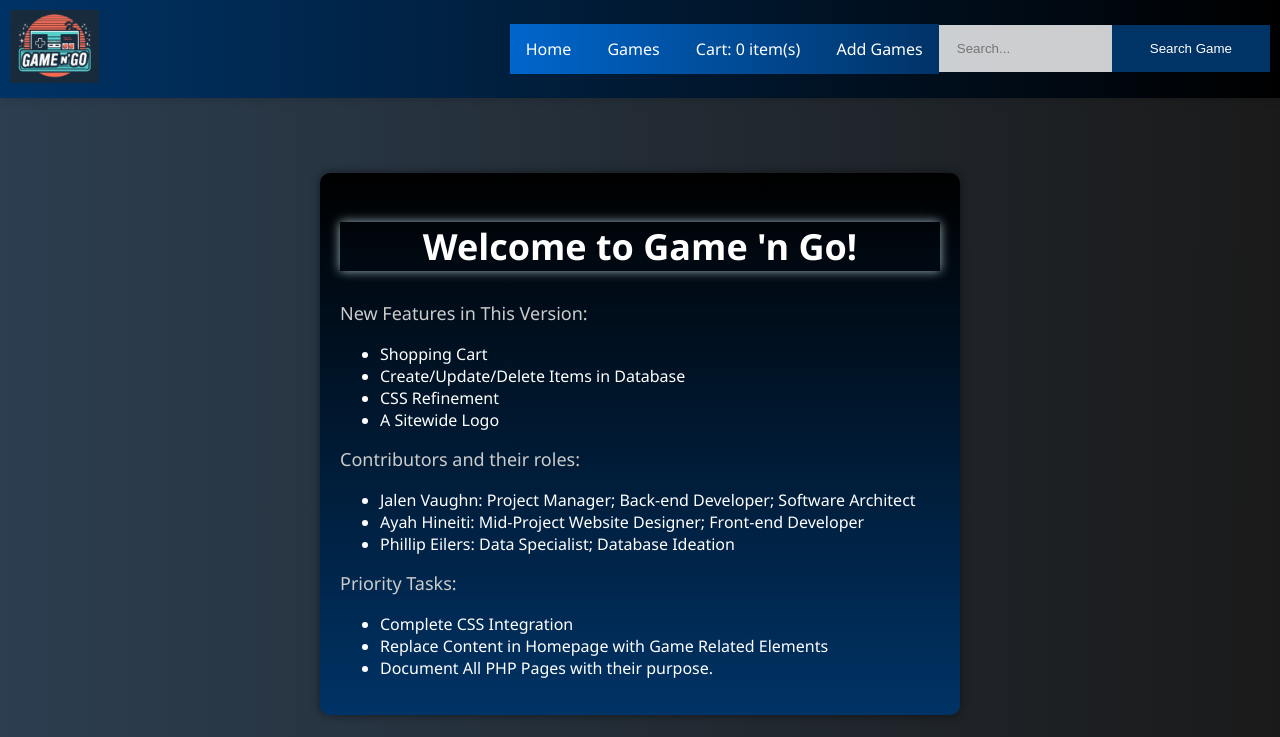
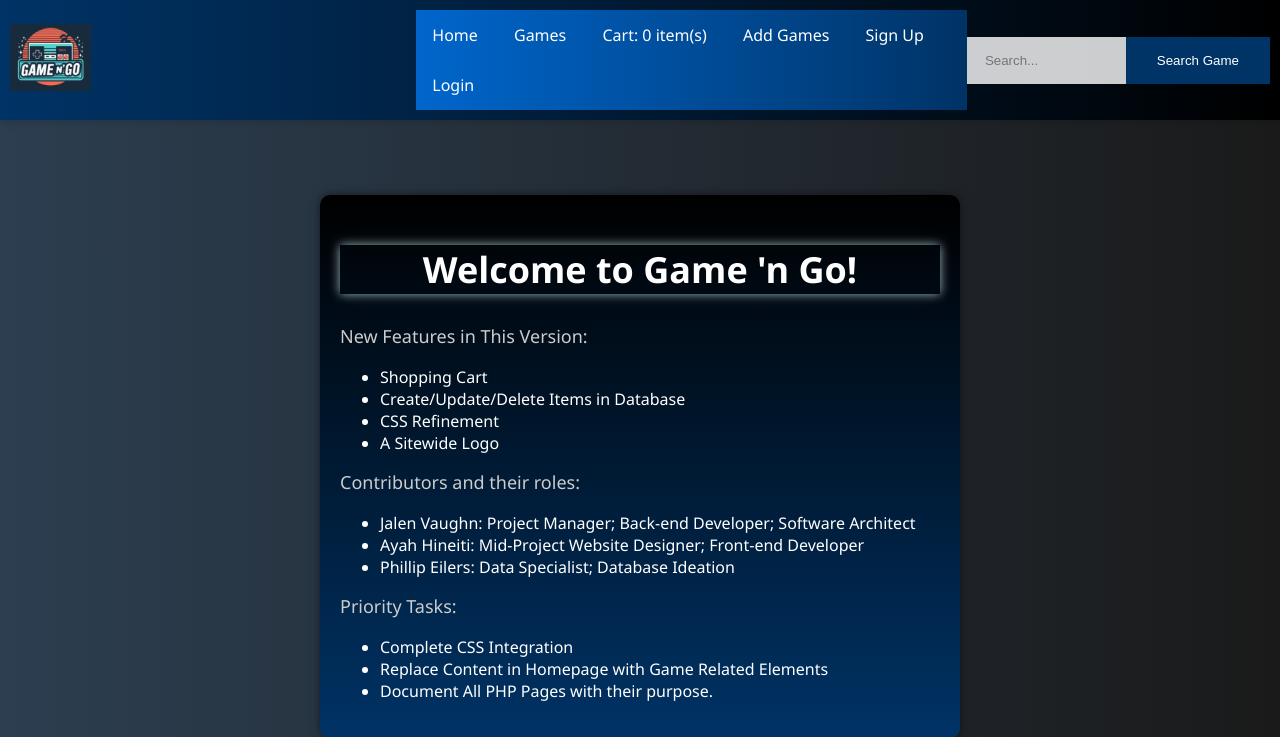
Before and after one commit to jvspeed74/Dynamic-Web-Application_with_Database-Integration, a PHP site: page /index.php in a window 1280 px wide. Shown: the top 737 px of the page. Run offline with PHP 8.4, Linux system fonts and the light colour scheme.

Commit message:
Added login/signup to header.php

```diff
--- a/I210ProjectGitHub/header.php
+++ b/I210ProjectGitHub/header.php
@@ -46,6 +46,8 @@ if (isset($_SESSION['cart'])) {
                     <li><a href="listgames.php">Games</a></li>
                     <li><a href="showcart.php">Cart: <?= $count ?> item(s)</a></li>
                     <li><a href="addgame.php">Add Games</a></li>
+                    <li><a href="signup.php">Sign Up</a></li>
+                    <li><a href="login.php">Login</a></li>
                 </ul>
             </div>
 
```
